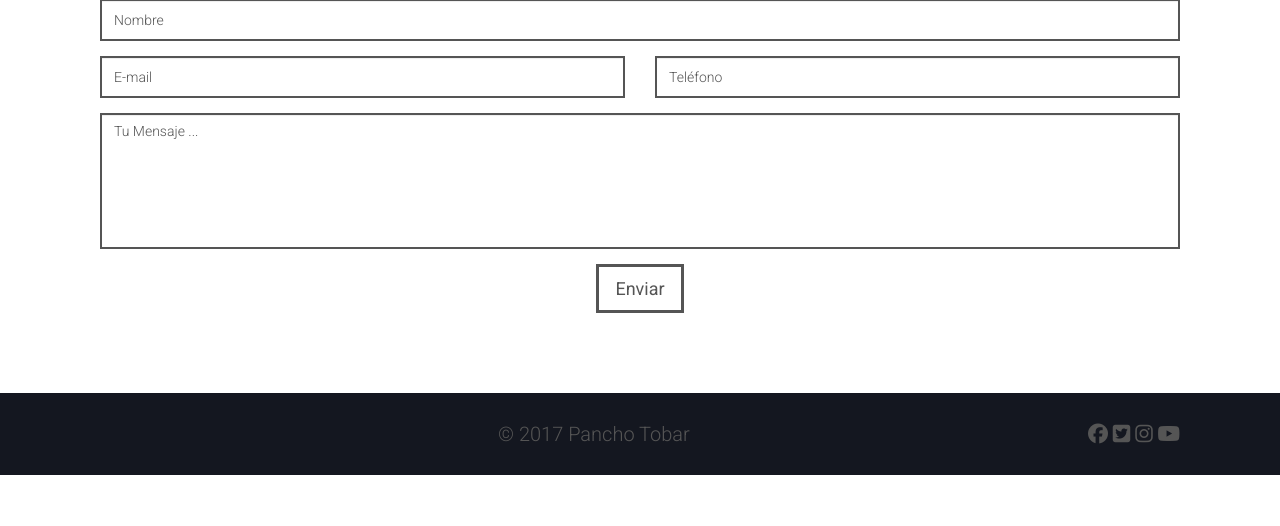
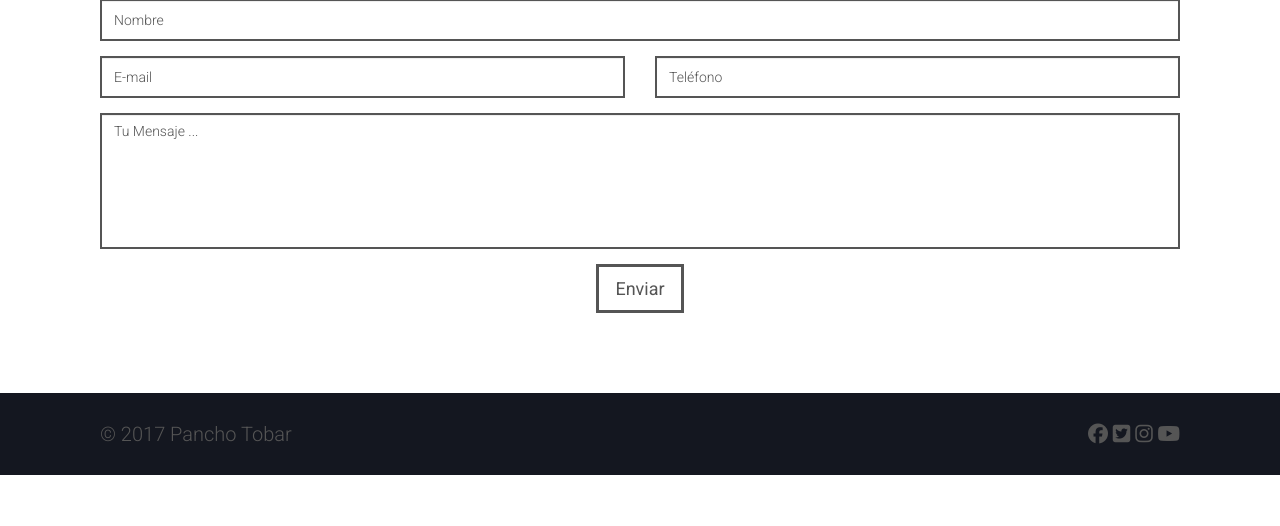
Before and after one commit to edwinperaza/pancho-tobat-website, a Django app: page /contact/ in a window 1280 px wide. Shown: the part 192-718 px from the top of the page. Run offline with Django 3.2, Linux system fonts and the light colour scheme; parts of the project's set-up code (start-up, migrations or seed data) failed here and were passed over; some libraries are stand-ins or nearby versions; some web fonts are replaced.

Commit message:
change footer position text

```diff
--- a/pancho/templates/base.html
+++ b/pancho/templates/base.html
@@ -63,7 +63,9 @@
 <!-- FOOTER -->
 <footer id="footer" class="footer-size">
 	<div class="container">
-		© 2017 Pancho Tobar
+		<div class="pull-left">
+			© 2017 Pancho Tobar
+		</div>
 		<div class="pull-right">
 			<a href="#" target="_blank"><i class="fa fa-facebook-official fa-2" aria-hidden="true"></i></a>
 			<a href="https://twitter.com/panchotobarv" target="_blank"><i class="fa fa-twitter-square" aria-hidden="true"></i></a>
```
